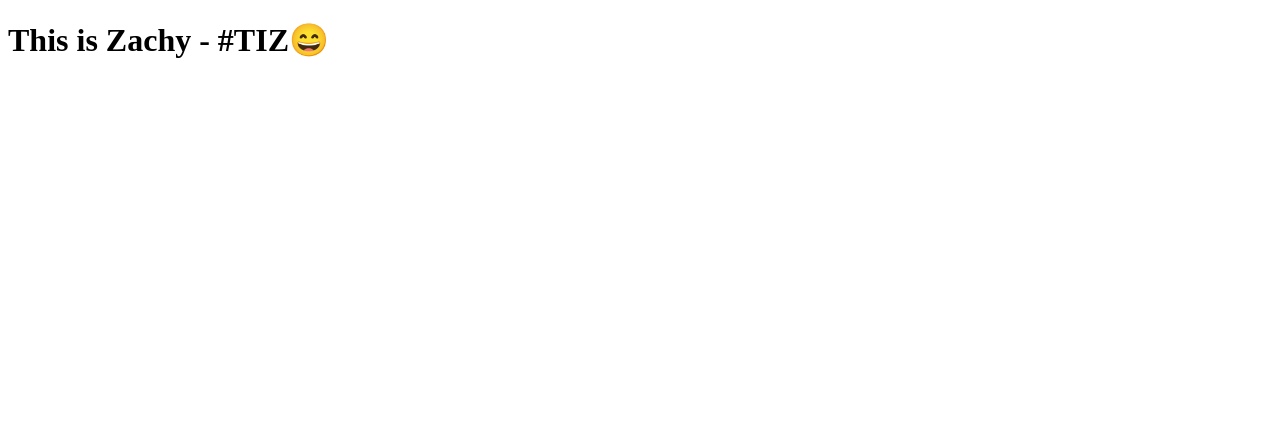
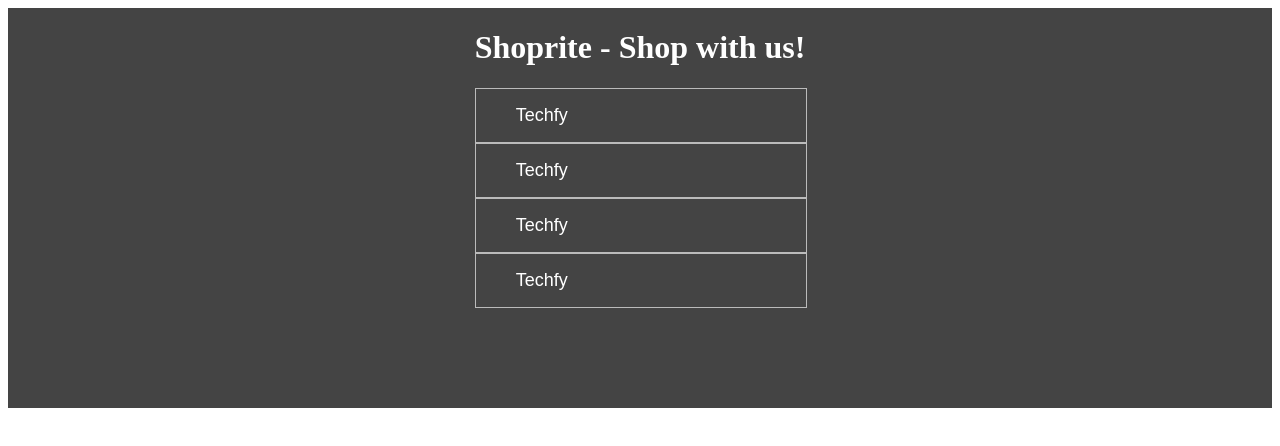
Before and after one commit to ZachyDev/Vue-School---Master-Vue-Bootcamp, a Vue app: page / in a window 1280 px wide. Shown: the top 446 px of the page. Built offline with nearby package versions, Linux system fonts and the light colour scheme.

Commit message:
list rendering✅✅

```diff
--- a/src/App.vue
+++ b/src/App.vue
@@ -1,24 +1,56 @@
 <template>
-  <div>
-    <Home name="name"/>
+  <div class="app">
+    <ShopStore :shoplists="shoplists"/>
   </div>
 </template>
 
 <script>
-import Home from './components/Home';
+import ShopStore from './components/ShopStore'
 export default {
   name: "App",
   components: {
-    Home
+    ShopStore
   },
   data() {
     return {
-      name: 'vue'
+      shoplists: [
+
+        {
+          id: 1,
+          name: 'Laptop',
+          price: 30000,
+          dealer: 'Techfy'
+        },
+        {
+          id: 2,
+          name: 'Laptop',
+          price: 30000,
+          dealer: 'Techfy'
+        },
+        {
+          id: 3,
+          name: 'Laptop',
+          price: 30000,
+          dealer: 'Techfy'
+        },
+        {
+          id: 4,
+          name: 'Laptop',
+          price: 30000,
+          dealer: 'Techfy'
+        }
+      ]
     }
   }
 }
 </script>
 
-<style>
-
+<style scoped>
+  .app{
+    background-color: #444;
+    width: 100%;
+    height: 50vh;
+    display: flex;
+    justify-content: center;
+  }
 </style>
--- a/src/components/Home.vue
+++ /dev/null
@@ -1,21 +0,0 @@
-<template>
-  <div>
-      <h1 @click="sayHello">This is Zachy - #TIZ😄</h1>
-  </div>
-</template>
-
-<script>
-export default {
-    name: "Home",
-    components: {},
-    methods: {
-        sayHello() {
-            alert('hello')
-        }
-    }
-}
-</script>
-
-<style>
-
-</style>
--- /dev/null
+++ b/src/components/ShopListItems.vue
@@ -0,0 +1,30 @@
+<template>
+  <div class="list-items">
+      <ul>
+          <li> {{ shoplist.dealer }}</li>
+      </ul>
+  </div>
+</template>
+
+<script>
+export default {
+    name: "ShopListItems",
+    props: [ 'shoplist' ]
+}
+</script>
+
+<style scoped>
+    .list-items {
+        border: 1px solid #bbb;
+        width: 100%;
+        display: flex;
+        justify-content: start;
+    }
+    .list-items li {
+        color: #fff;
+        list-style-type: none;
+        font-size: 18px;
+        font-family: Arial, Helvetica, sans-serif;
+    }
+
+</style>
--- /dev/null
+++ b/src/components/ShopStore.vue
@@ -0,0 +1,28 @@
+<template>
+  <div class="shoplist">
+      <h1>Shoprite - Shop with us!</h1>
+      <div :key="shoplist.id" v-for="shoplist in shoplists">
+        <ShopListItems :shoplist="shoplist"/>
+      </div>
+
+  </div>
+</template>
+
+<script>
+import ShopListItems from './ShopListItems';
+export default {
+    name: "ShopStore",
+    components: {
+        ShopListItems
+    },
+    props: {
+        shoplists: Array
+    }
+}
+</script>
+
+<style scoped>
+    .shoplist h1 {
+        color: #fff;
+    }
+</style>
```
